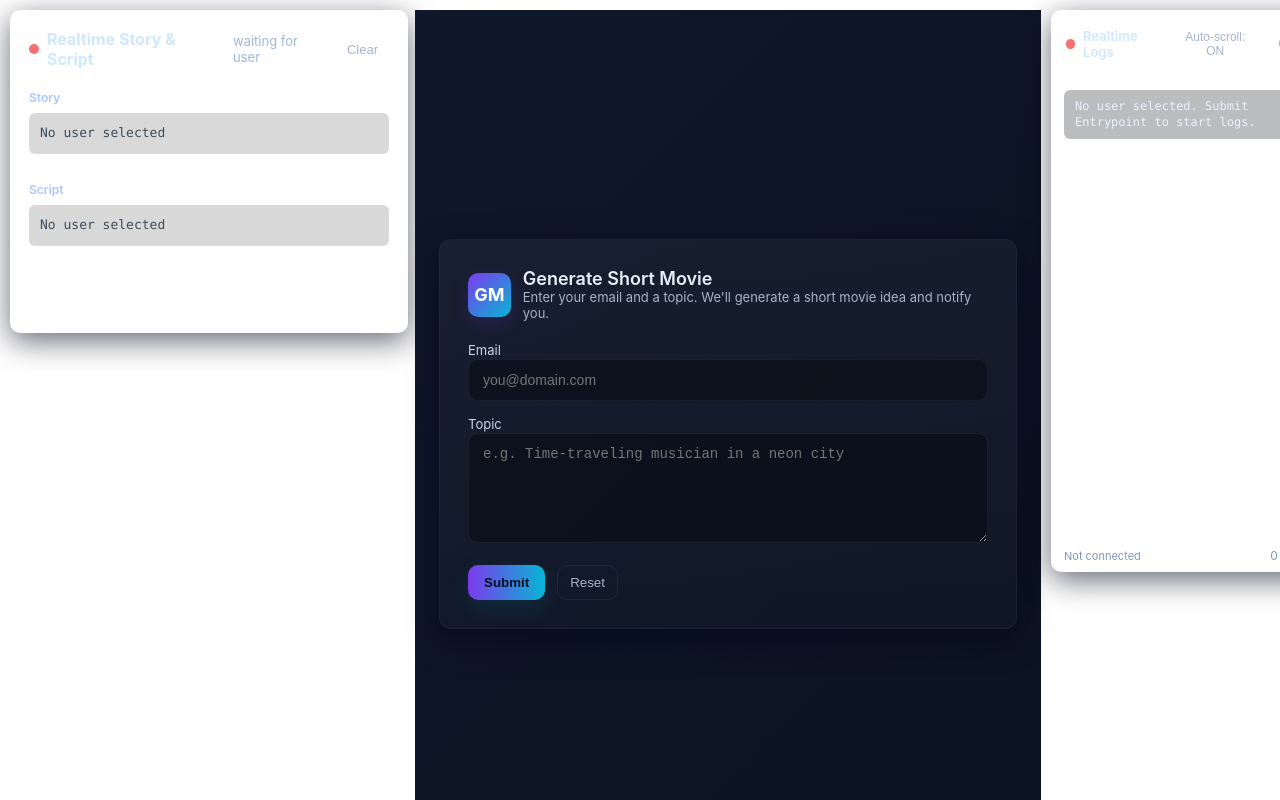
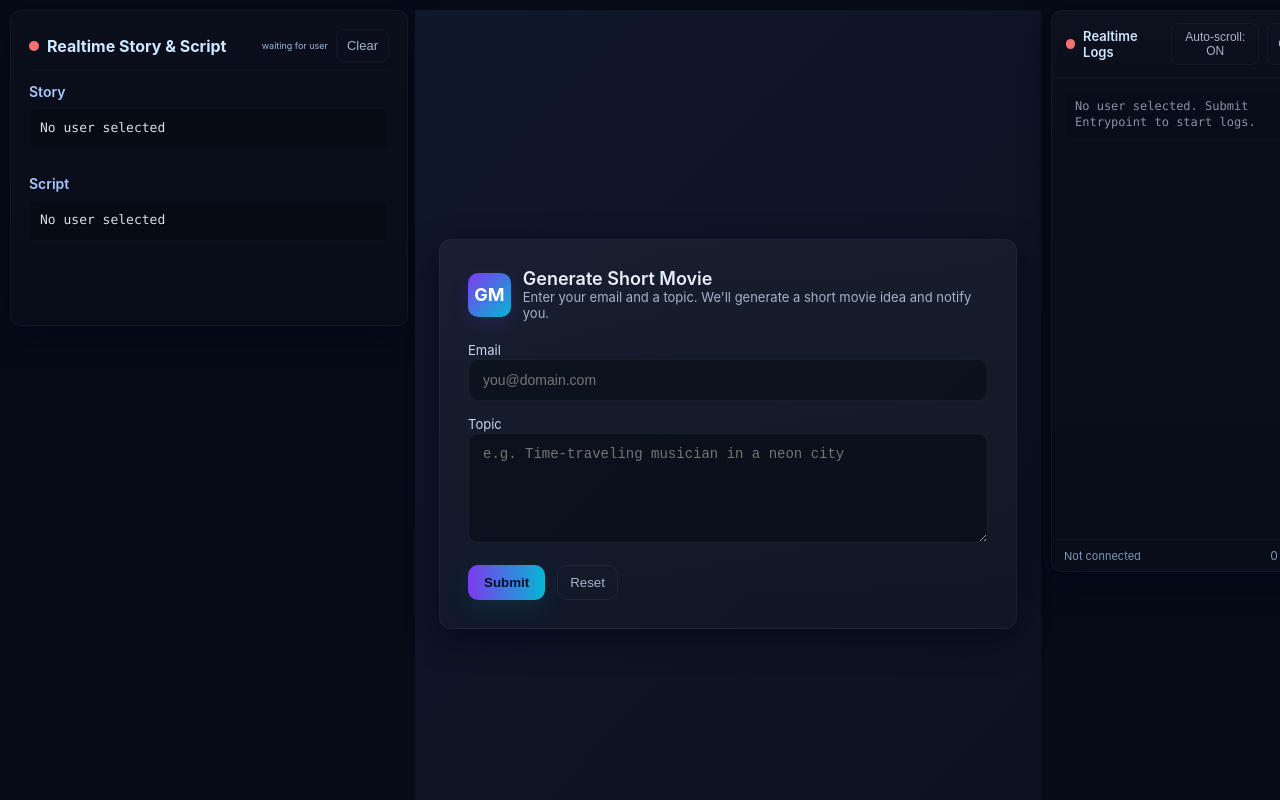
Before and after one commit to yatin94/genai-short-movie-fe, a React (Create React App) app: page / in a window 1280 px wide. Built offline with nearby package versions, Linux system fonts and the light colour scheme.

Commit message:
INitial commit

```diff
--- a/src/App.js
+++ b/src/App.js
@@ -18,6 +18,7 @@ function App() {
         height: "100vh",
         overflow: "hidden",
         boxSizing: "border-box",
+        background: "#060b17",
       }}
     >
       <div style={{ width: 360, paddingRight: 35/* left: real-time data box */ }}>
@@ -28,7 +29,7 @@ function App() {
         <Entrypoint onSuccess={setUserId} />
       </div>
 
-      <div style={{ width: 380 /* right: logs */ }}>
+      <div style={{ width: 280 /* right: logs */ }}>
         <LogsPanel userId={userId} />
       </div>
     </div>
--- a/src/logs_section.js
+++ b/src/logs_section.js
@@ -27,7 +27,7 @@ export default function LogsPanel({ userId }) {
 
     const connect = () => {
       // use ws:// for local dev and attach user id as path
-      const url = `ws://127.0.0.1:8000/ws/${encodeURIComponent(userId)}`;
+      const url = `ws://127.0.0.1:8000/logs/${encodeURIComponent(userId)}`;
       try {
         const ws = new WebSocket(url);
         wsRef.current = ws;
@@ -187,12 +187,12 @@ export default function LogsPanel({ userId }) {
     entrySuccess: {
       border: "1px solid rgba(34,197,94,0.12)",
       background: "rgba(34, 255, 0, 0.17)",
-      color: "#3c483fff",
+      color: "#cedad2bd",
     },
     entryError: {
       border: "1px solid rgba(239,68,68,0.12)",
       background: "rgba(239, 68, 68, 0.31)",
-      color: "#3c483fff",
+      color: "#cedad2bd",
     },
     footer: {
       padding: "8px 12px",
--- a/src/real_time_data.js
+++ b/src/real_time_data.js
@@ -195,13 +195,13 @@ export default function RealTimeData({ userId }) {
       border: "1px solid rgba(255,255,255,0.02)",
       boxSizing: "border-box",
     },
-    sectionTitle: { fontSize: 12, fontWeight: 600, color: "#a7c8ff" },
+    sectionTitle: { fontSize: 14, fontWeight: 600, color: "#a7c8ff" },
     pre: {
       whiteSpace: "pre-wrap",
       fontFamily: "Menlo, monospace",
       fontSize: 13,
       lineHeight: 1.45,
-      color: "#3e4c5dff",
+      color: "#d8dfe7ff",
       margin: 0,
     },
     footer: { display: "flex", gap: 8, alignItems: "center" },
@@ -221,7 +221,7 @@ export default function RealTimeData({ userId }) {
       <div style={styles.header}>
         <div style={styles.statusDot(connected)} aria-hidden="true" />
         <div style={styles.title}>Realtime Story & Script</div>
-        <div style={{ marginLeft: "auto", color: "#9fb7d9", fontSize: 13 }}>
+        <div style={{ marginLeft: "auto", color: "#9fb7d9", fontSize: 9 }}>
           {connected ? `connected (user: ${userId})` : userId ? "connecting..." : "waiting for user"}
         </div>
         <button style={styles.btn} onClick={clear} title="Clear">Clear</button>
```
